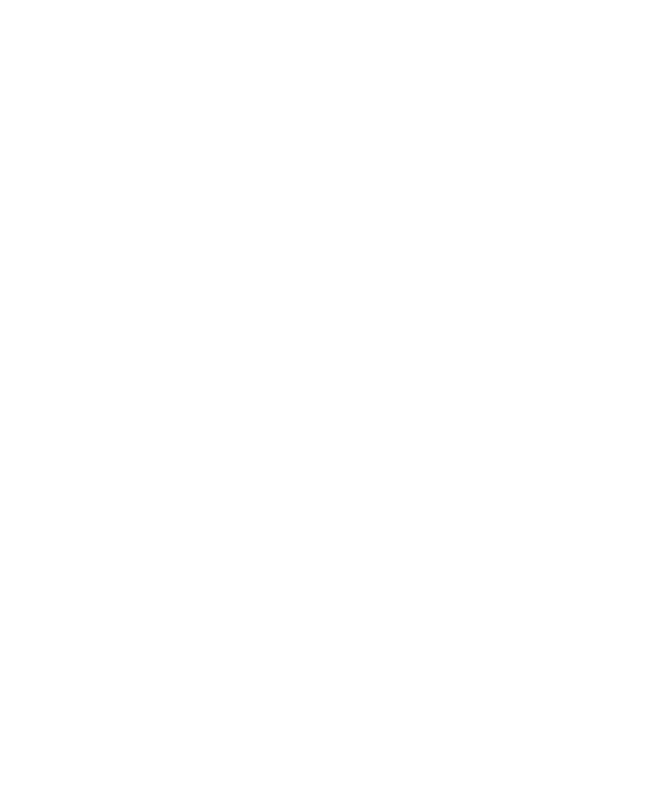
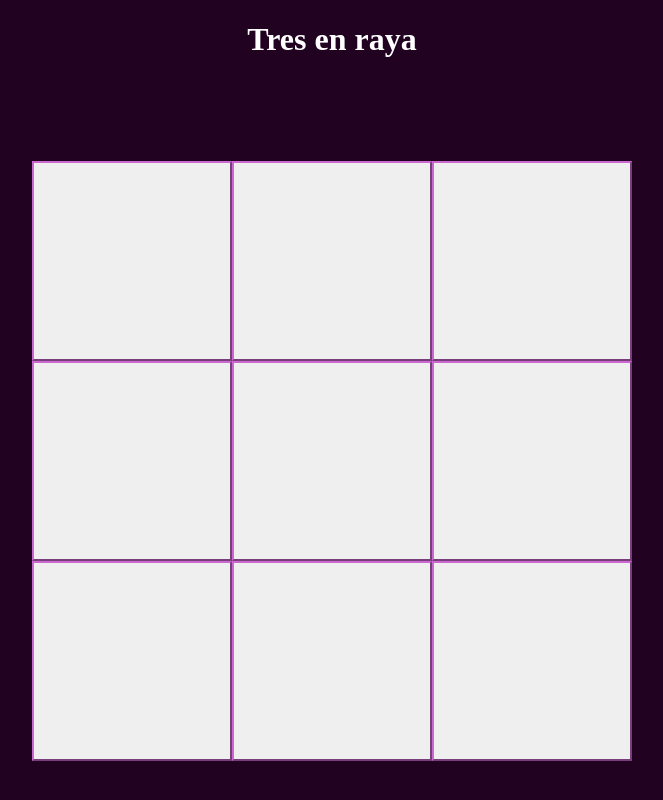
Before and after one commit to nnaaii13/Recuperacion_DWEC, a plain HTML site: page index.html in a window 1280 px wide. Shown: the whole page, without its empty margins (308-971 px from the left). Drawn offline with Linux system fonts and the light colour scheme.

Commit message:
Diseño visual del juego
He linkado los archivos al html, he creado los estilos y se ve el tablero en pantalla. También tengo el mensaje de ganar o perder.

```diff
--- a/index.html
+++ b/index.html
@@ -1,11 +1,28 @@
 <!DOCTYPE html>
-<html lang="en">
+<html lang="es">
 <head>
     <meta charset="UTF-8">
     <meta name="viewport" content="width=device-width, initial-scale=1.0">
     <title>Tres en raya</title>
+    <link rel="stylesheet" href="styles.css">
 </head>
 <body>
+    <h1>Tres en raya</h1>
+    <h3 id="ganar">¡Has ganado!</h3>
+    <h3 id="perder">Has perdido...</h3>
 
+    <div id="tablero" class="tablero">
+        <button></button>
+        <button></button>
+        <button></button>
+        <button></button>
+        <button></button>
+        <button></button>
+        <button></button>
+        <button></button>
+        <button></button>
+    </div>
+
+    <script src="app.js"></script>
 </body>
 </html>
--- a/styles.css
+++ b/styles.css
@@ -0,0 +1,30 @@
+body{
+    background-color: rgb(34, 2, 33);
+    color: white;
+}
+
+h1, h3{
+    text-align: center;
+}
+
+#tablero{
+    margin: auto;
+    width: 600px;
+    max-width: 100%;
+    display: flex;
+    flex-wrap: wrap;
+}
+
+#tablero>button{
+    width: 200px;
+    height: 200px;
+    border-color: rgb(203, 104, 207);
+}
+
+#ganar{
+    visibility: hidden;
+}
+
+#perder{
+    visibility: hidden;
+}
```
Also changed, not shown: Diario_SCRUM.txt.
